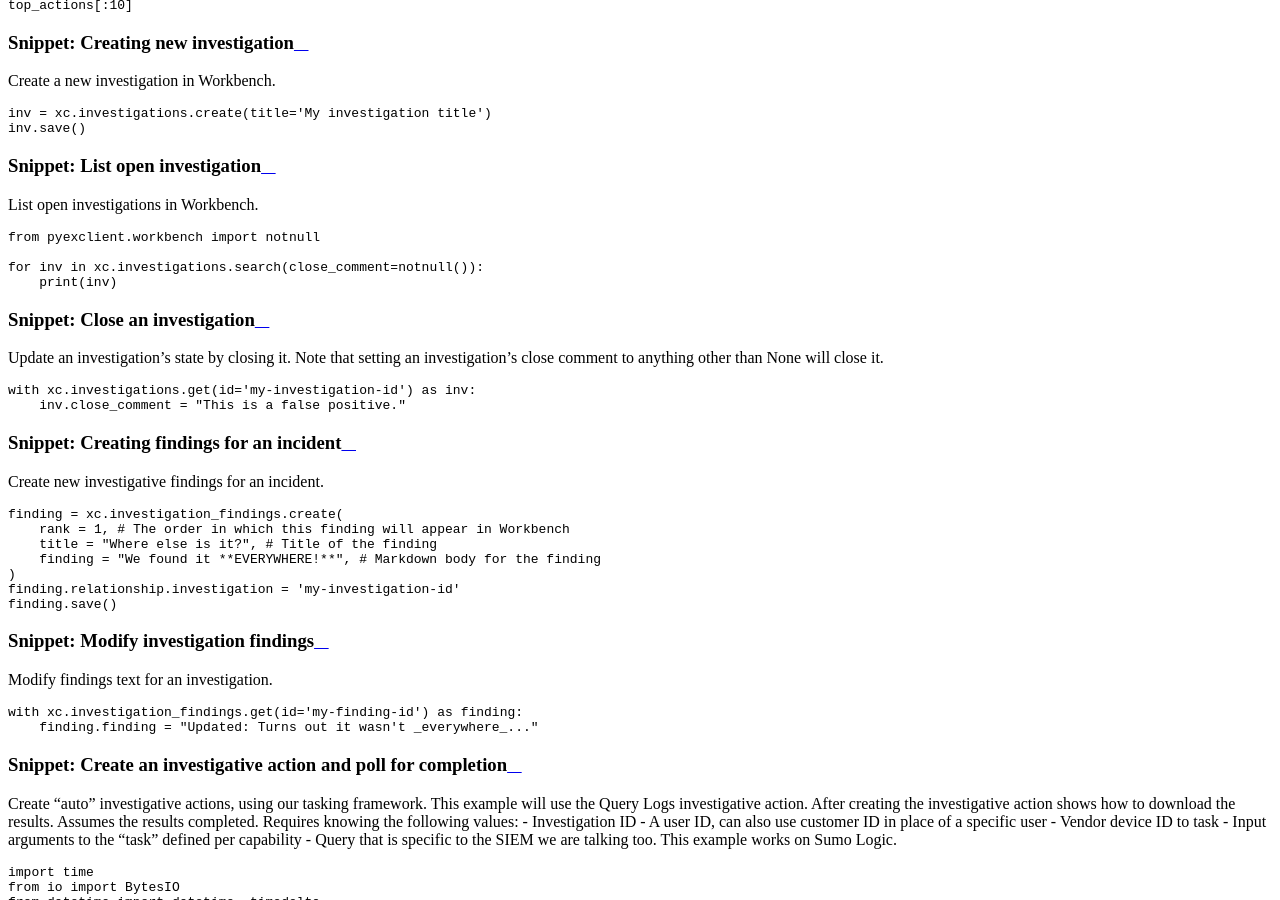
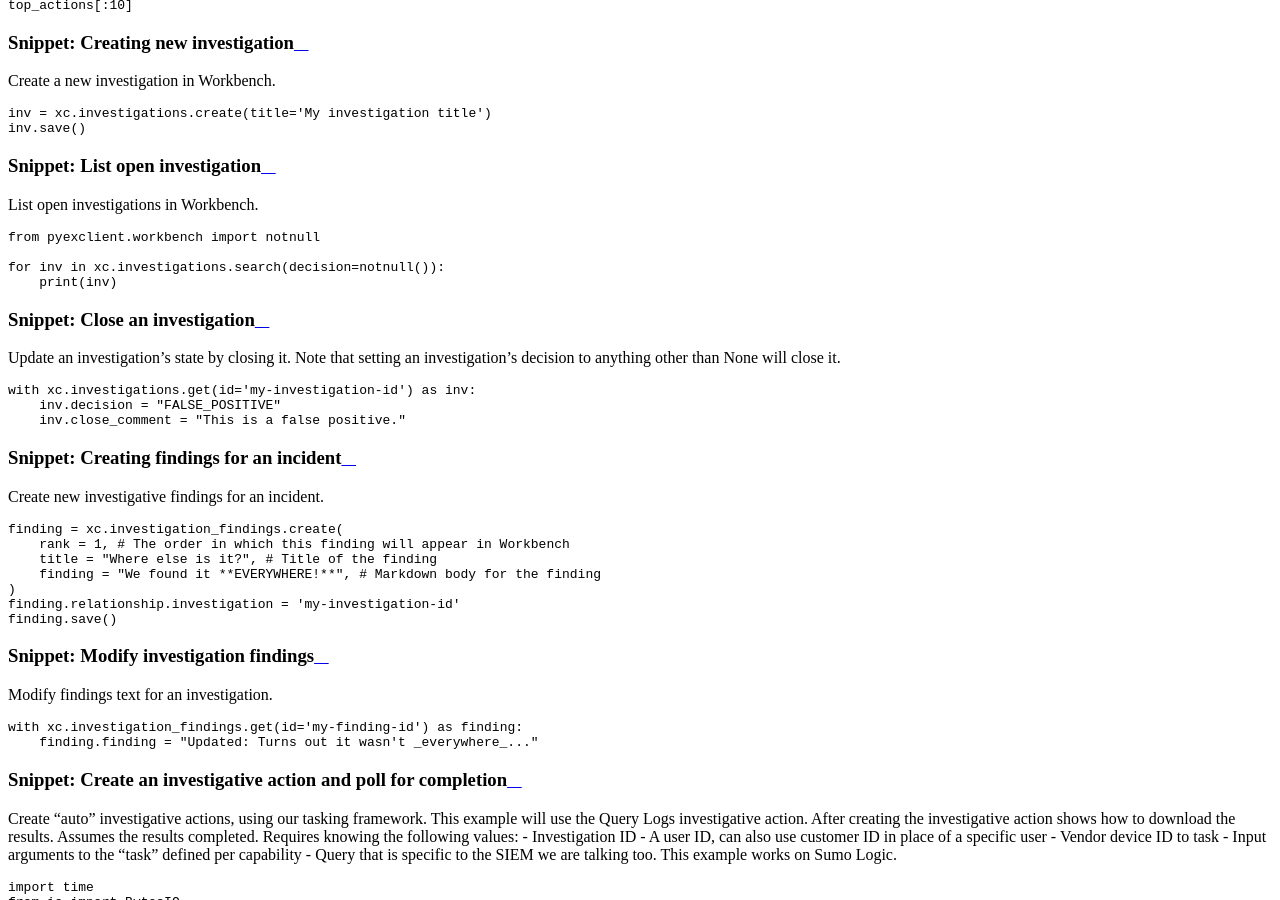
Before and after one commit to expel-io/pyexclient, a Sphinx documentation site: the page built from docs/examples/snippets.rst, in a window 1280 px wide and 900 px high, scrolled down 2908 px. Built offline with Sphinx 7.4.7 and the Read the Docs theme 2.0.0, drawn with Linux system fonts in a browser that asks for light colours; some of the changed text lies outside the part shown.

Commit message:
Adhoc: Update snippets to use decision as investigation close indicator

```diff
--- a/docs/examples/snippets.rst
+++ b/docs/examples/snippets.rst
@@ -90,7 +90,7 @@ Iterate over all the investigations and print their title and status.
 
     for inv in xc.investigations:
         s = "Investigation ID: {inv_id} Title: {inv_title} Status: {inv_status}"
-        status = "OPEN" if inv.close_comment is not None else "CLOSED"
+        status = "OPEN" if inv.decision is not None else "CLOSED"
         print(s.format(inv_id=inv.id, inv_title=inv.title, inv_status=status))
 
 .. _snippet list comments:
@@ -181,7 +181,7 @@ List open investigations in Workbench.
 
     from pyexclient.workbench import notnull
 
-    for inv in xc.investigations.search(close_comment=notnull()):
+    for inv in xc.investigations.search(decision=notnull()):
         print(inv)
 
 .. _snippet close investigation:
@@ -189,11 +189,12 @@ List open investigations in Workbench.
 Snippet: Close an investigation
 -------------------------------
 
-Update an investigation’s state by closing it. Note that setting an investigation's close comment to anything other than None will close it.
+Update an investigation’s state by closing it. Note that setting an investigation's decision to anything other than None will close it.
 
 .. code-block:: python
 
     with xc.investigations.get(id='my-investigation-id') as inv:
+        inv.decision = "FALSE_POSITIVE"
         inv.close_comment = "This is a false positive."
 
 .. _snippet create investigation findings:
```
